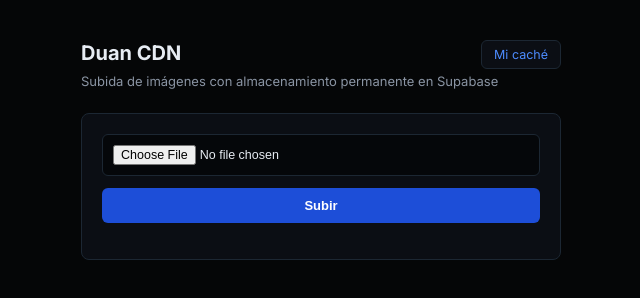
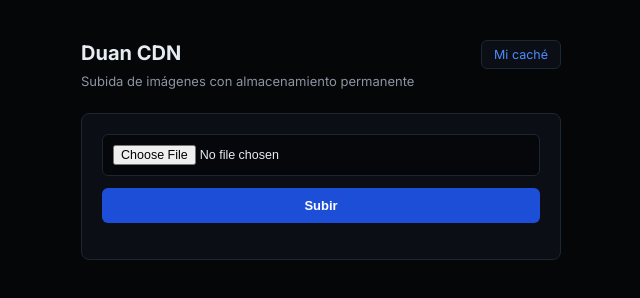
Before and after one commit to Edward-oficial/duancdn, a website: page public/index.html in a window 1280 px wide. Shown: the full height of the page, 319-959 px from the left. Drawn offline with Linux system fonts and the light colour scheme.

Commit message:
Actualizar index.html

```diff
--- a/public/index.html
+++ b/public/index.html
@@ -55,7 +55,7 @@
     <h1>Duan CDN</h1>
     <a class="cache-link" href="/cache.html">Mi caché</a>
   </div>
-  <p class="sub">Subida de imágenes con almacenamiento permanente en Supabase</p>
+  <p class="sub">Subida de imágenes con almacenamiento permanente</p>
 
   <div class="card">
     <input type="file" id="fileInput" accept="image/*,video/*,audio/*">
```
